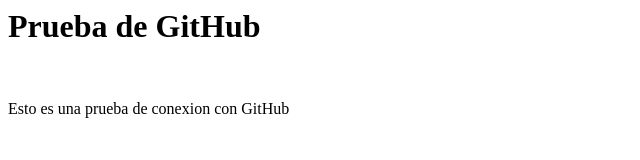
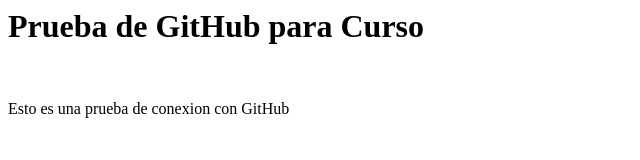
Before and after one commit to jmot4/curso1, a plain HTML site: page index.html in a window 1280 px wide. Shown: the whole page, without its empty margins (0-640 px from the left). Drawn offline with Linux system fonts and the light colour scheme.

Commit message:
Se modifico pagina

```diff
--- a/index.html
+++ b/index.html
@@ -1,6 +1,6 @@
 <html>
  <body>
-    <h1>Prueba de GitHub</h1>
+    <h1>Prueba de GitHub para Curso</h1>
     <br>
     <p>Esto es una prueba de conexion con GitHub</p>
  </body>
```
